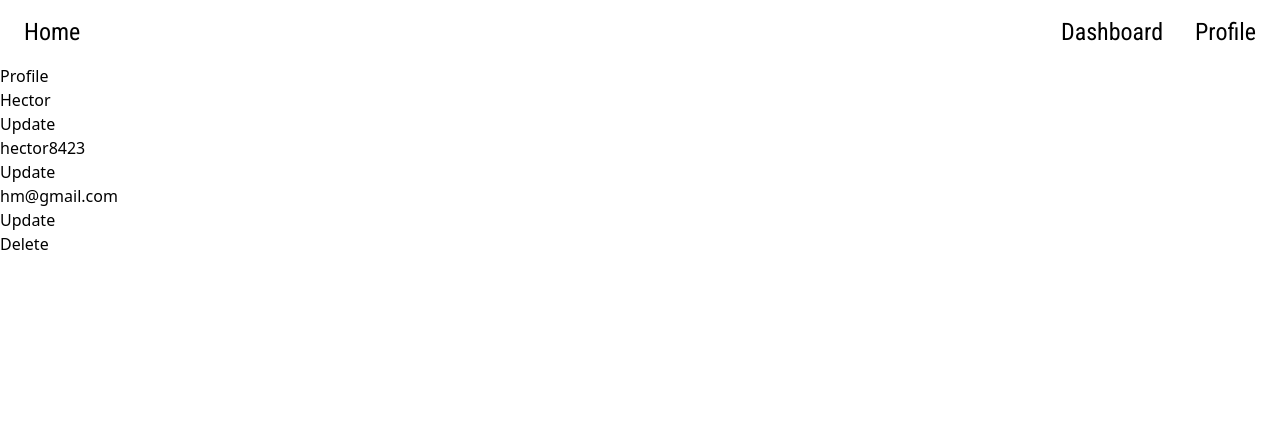
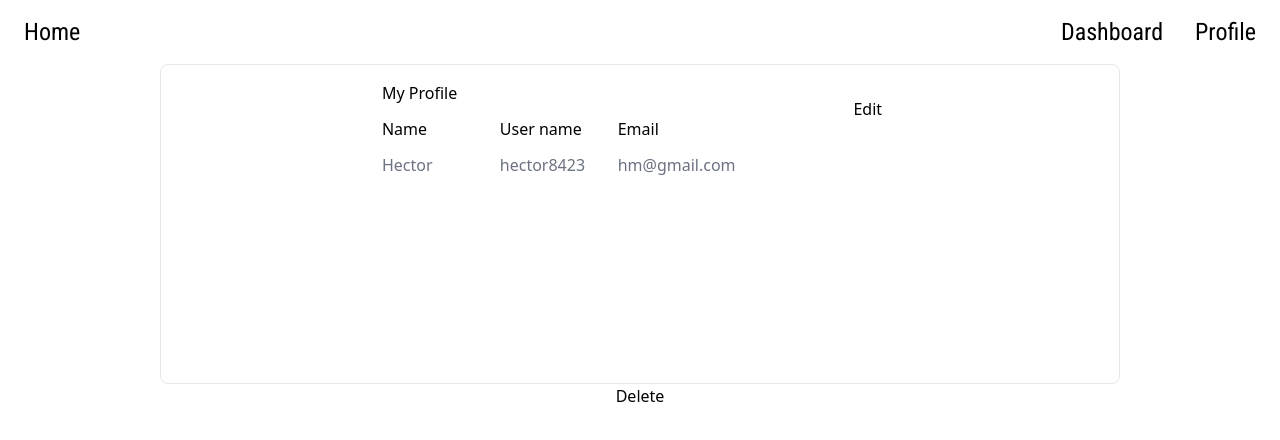
Before and after one commit to HectorMagana1/mod3-final-project, a React (Vite) app in the folder client/: page /profile in a window 1280 px wide. Shown: the top 440 px of the page. Built offline with nearby package versions, Linux system fonts and the light colour scheme.

Commit message:
Added profile page

```diff
--- a/client/src/App.jsx
+++ b/client/src/App.jsx
@@ -8,7 +8,6 @@ import LandingPage from './pages/LandingPage'
 import Login from './pages/Login'
 import Profile from './pages/Profile'
 import Registration from './pages/Registration'
-
 
 export default function App() {
 
--- a/client/src/pages/Profile.jsx
+++ b/client/src/pages/Profile.jsx
@@ -1,4 +1,5 @@
 import React from 'react'
+
 
 export default function Profile() {
   const user={
@@ -7,21 +8,20 @@ export default function Profile() {
     email:'hm@gmail.com',
   }
   return (
-    <div>
-      <p>Profile</p>
-      <div>
-        <p>{user.name}</p>
-        <button>Update</button>
+    <div className='flex items-center flex-col h-screen'>
+      <div className='border-[1px] w-3/4 h-80 rounded-2 rounded-lg shadow-2x flex justify-center items-center'>
+        <div className='relative h-full grid grid-cols-4 grid-rows-8 p-4'>
+          <p className='col-start-1 pb-8'> My Profile</p>
+          <p className='row-start-2'>Name</p>
+          <p className='row-start-3 row-span-5 text-gray-500'>{user.name}</p>
+          <p className='row-start-2 col-start-2'>User name</p>
+          <p className='row-start-3 col-start-2 text-gray-500'>{user.username}</p>
+          <p className='row-start-2 col-start-3'>Email</p>
+          <p className='row-start-3 text-gray-500'>{user.email}</p>
+          <button className='row-start-1 col-start-5 mt-4 mr-4'>Edit</button>
+        </div>
       </div>
-      <div>
-        <p>{user.username}</p>
-        <button>Update</button>
-      </div>
-      <div>
-        <p>{user.email}</p>
-        <button>Update</button>
-      </div>
-      <button>Delete</button>
+      <button className=''>Delete</button>
     </div>
   )
 }
```
